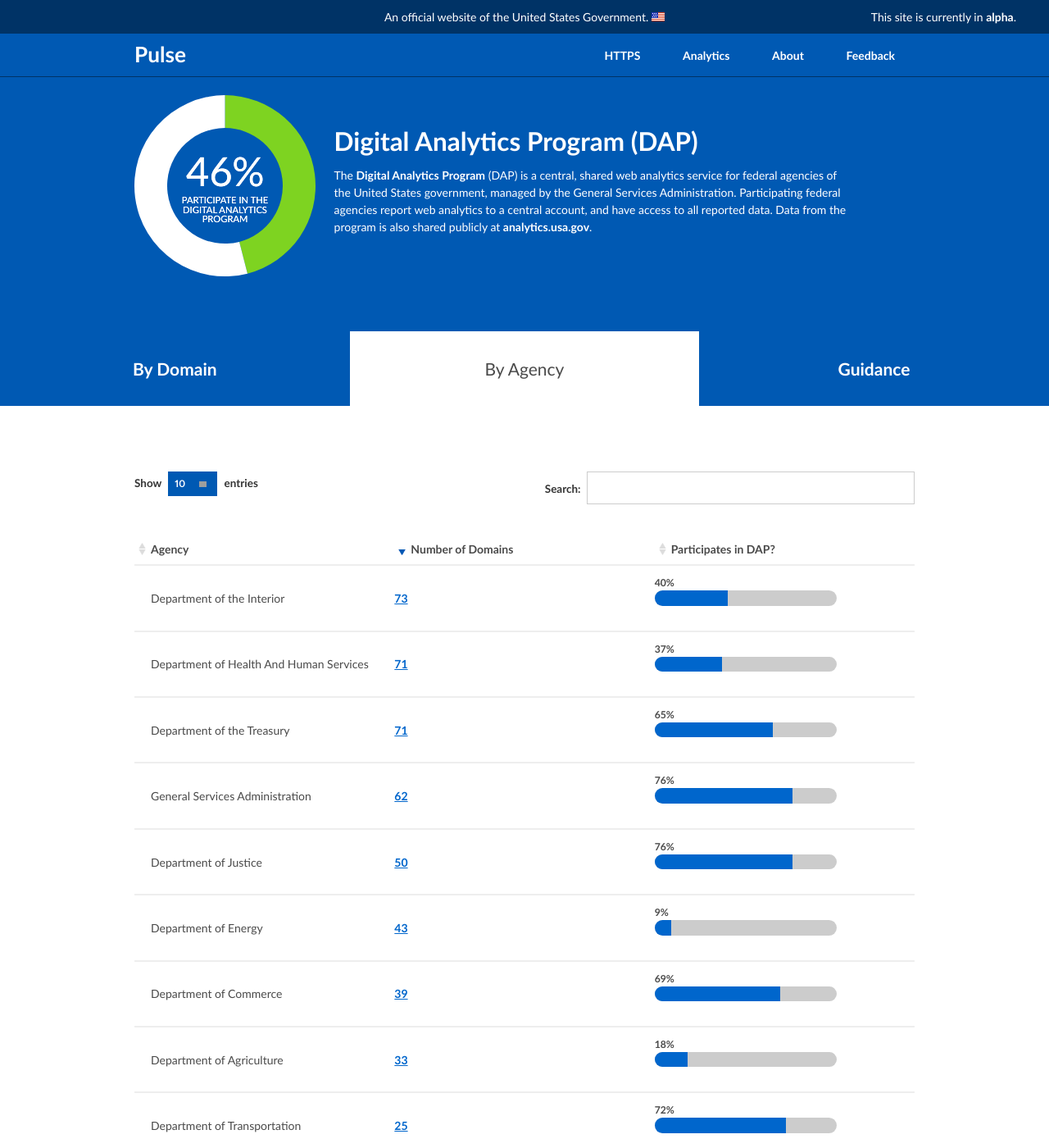
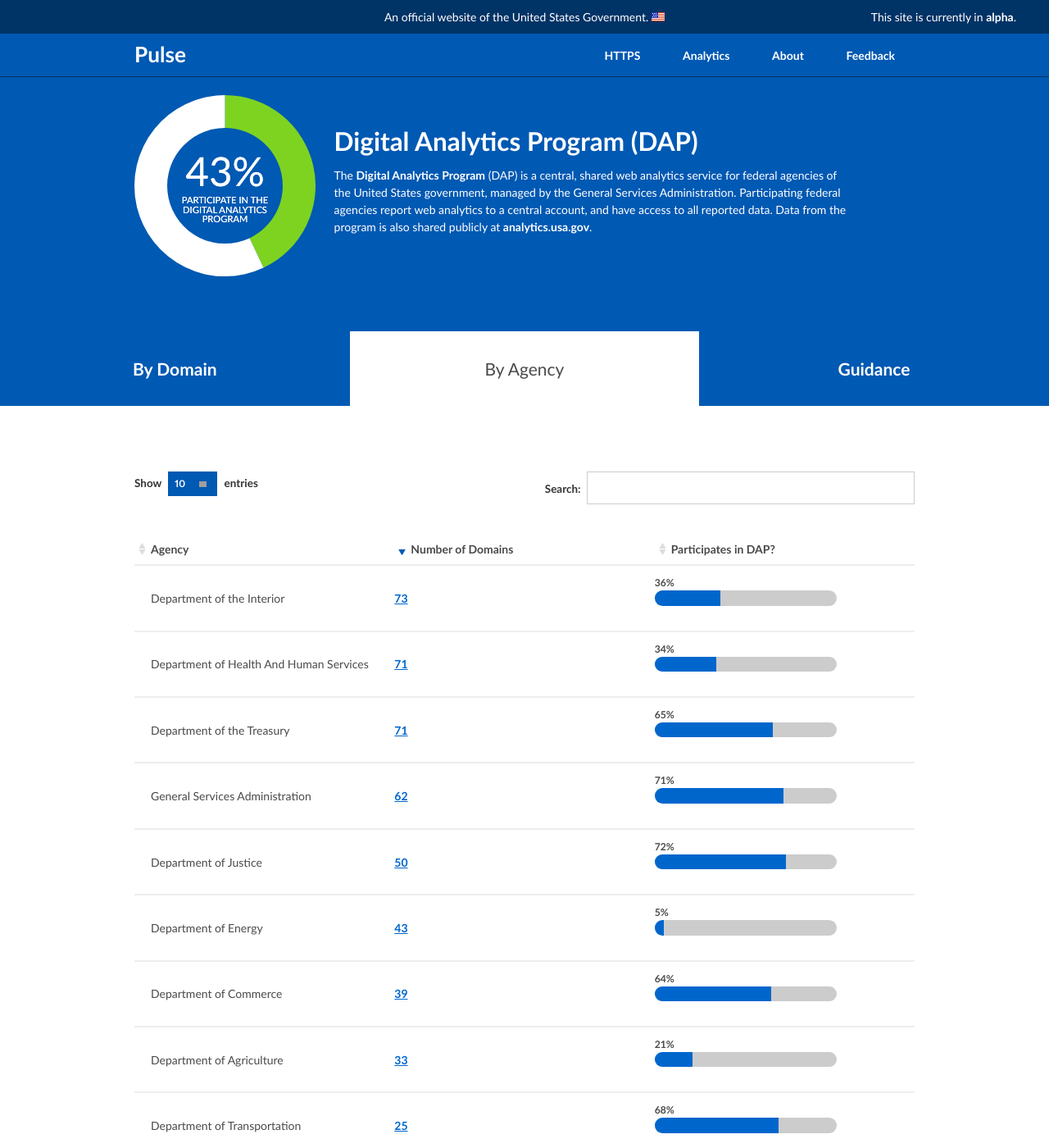
Before and after one commit to 18F/pulse, a Jekyll site: the page built from pages/analytics/agencies.html, in a window 1280 px wide and 1400 px high. Shown: the whole window at 82% size. Built offline with Jekyll 4.4.1, drawn with Linux system fonts in a browser that asks for light colours; Markdown is read by kramdown in place of the engine named in the settings; grey boxes are pictures that could not be loaded.

Commit message:
revised DAP participation data, based on new export from DAP team

```diff
--- a/assets/data/analytics.csv
+++ b/assets/data/analytics.csv
@@ -1,3 +1,3 @@
 status,value
-active,46
-inactive,54
+active,43
+inactive,57
--- a/assets/data/tables/analytics/agencies.json
+++ b/assets/data/tables/analytics/agencies.json
@@ -68,7 +68,7 @@
     {
       "Agency": "Consumer Financial Protection Bureau",
       "Number of Domains": 1,
-      "Participates in DAP?": 100
+      "Participates in DAP?": 0
     },
     {
       "Agency": "Consumer Product Safety Commission",
@@ -93,7 +93,7 @@
     {
       "Agency": "Defense Nuclear Facilities Safety Board",
       "Number of Domains": 1,
-      "Participates in DAP?": 100
+      "Participates in DAP?": 0
     },
     {
       "Agency": "Delta Regional Authority",
@@ -108,12 +108,12 @@
     {
       "Agency": "Department of Agriculture",
       "Number of Domains": 33,
-      "Participates in DAP?": 18
+      "Participates in DAP?": 21
     },
     {
       "Agency": "Department of Commerce",
       "Number of Domains": 39,
-      "Participates in DAP?": 69
+      "Participates in DAP?": 64
     },
     {
       "Agency": "Department of Defense",
@@ -128,12 +128,12 @@
     {
       "Agency": "Department of Energy",
       "Number of Domains": 43,
-      "Participates in DAP?": 9
+      "Participates in DAP?": 5
     },
     {
       "Agency": "Department of Health And Human Services",
       "Number of Domains": 71,
-      "Participates in DAP?": 37
+      "Participates in DAP?": 34
     },
     {
       "Agency": "Department of Homeland Security",
@@ -143,12 +143,12 @@
     {
       "Agency": "Department of Housing And Urban Development",
       "Number of Domains": 9,
-      "Participates in DAP?": 33
+      "Participates in DAP?": 22
     },
     {
       "Agency": "Department of Justice",
       "Number of Domains": 50,
-      "Participates in DAP?": 76
+      "Participates in DAP?": 72
     },
     {
       "Agency": "Department of Labor",
@@ -158,12 +158,12 @@
     {
       "Agency": "Department of State",
       "Number of Domains": 18,
-      "Participates in DAP?": 61
+      "Participates in DAP?": 50
     },
     {
       "Agency": "Department of Transportation",
       "Number of Domains": 25,
-      "Participates in DAP?": 72
+      "Participates in DAP?": 68
     },
     {
       "Agency": "Department of Veterans Affairs",
@@ -173,7 +173,7 @@
     {
       "Agency": "Department of the Interior",
       "Number of Domains": 73,
-      "Participates in DAP?": 40
+      "Participates in DAP?": 36
     },
     {
       "Agency": "Department of the Treasury",
@@ -188,7 +188,7 @@
     {
       "Agency": "Environmental Protection Agency",
       "Number of Domains": 12,
-      "Participates in DAP?": 50
+      "Participates in DAP?": 42
     },
     {
       "Agency": "Equal Employment Opportunity Commission",
@@ -273,7 +273,7 @@
     {
       "Agency": "General Services Administration",
       "Number of Domains": 62,
-      "Participates in DAP?": 76
+      "Participates in DAP?": 71
     },
     {
       "Agency": "Harry S. Truman Scholarship Foundation",
@@ -463,7 +463,7 @@
     {
       "Agency": "Securities and Exchange Commission",
       "Number of Domains": 3,
-      "Participates in DAP?": 33
+      "Participates in DAP?": 0
     },
     {
       "Agency": "Selective Service System",
@@ -523,7 +523,7 @@
     {
       "Agency": "U. S. Peace Corps",
       "Number of Domains": 3,
-      "Participates in DAP?": 33
+      "Participates in DAP?": 0
     },
     {
       "Agency": "U. S. Postal Service",
```
Also changed, not shown: assets/data/tables/analytics/domains.json.
